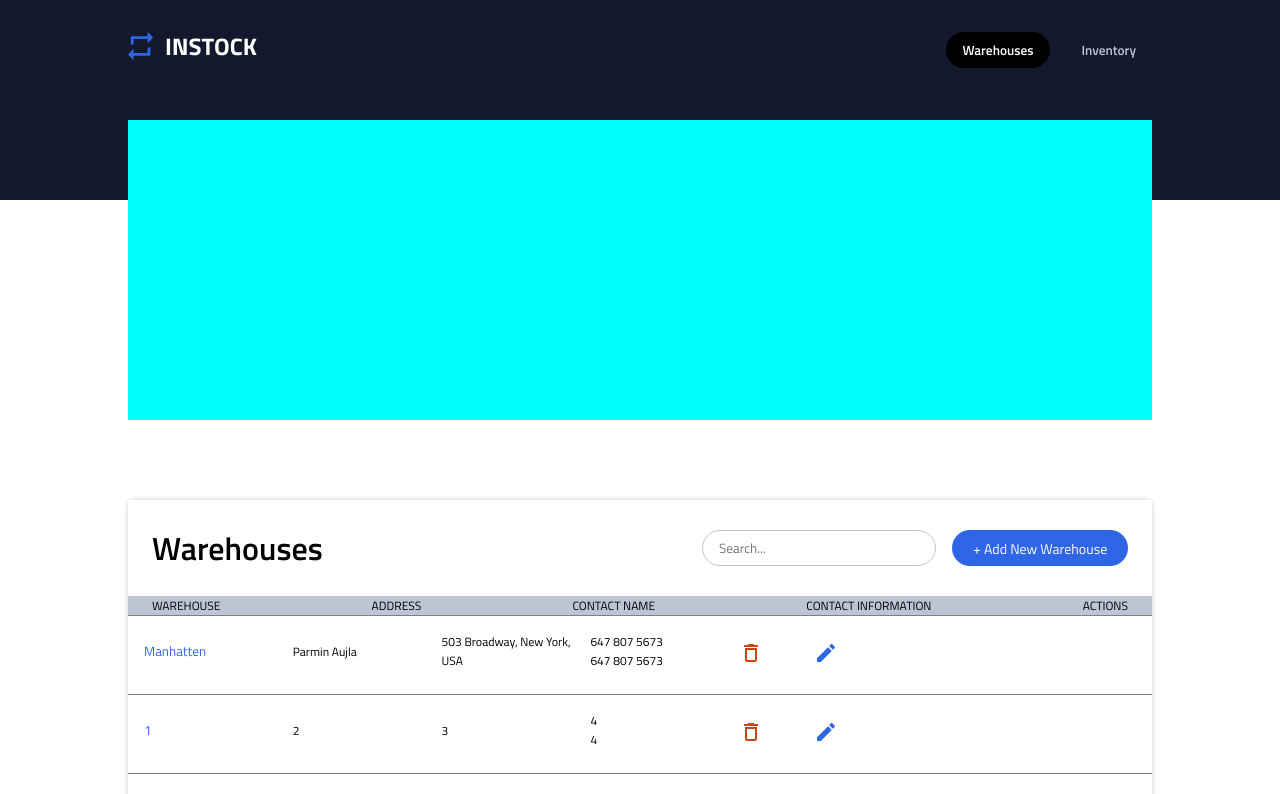
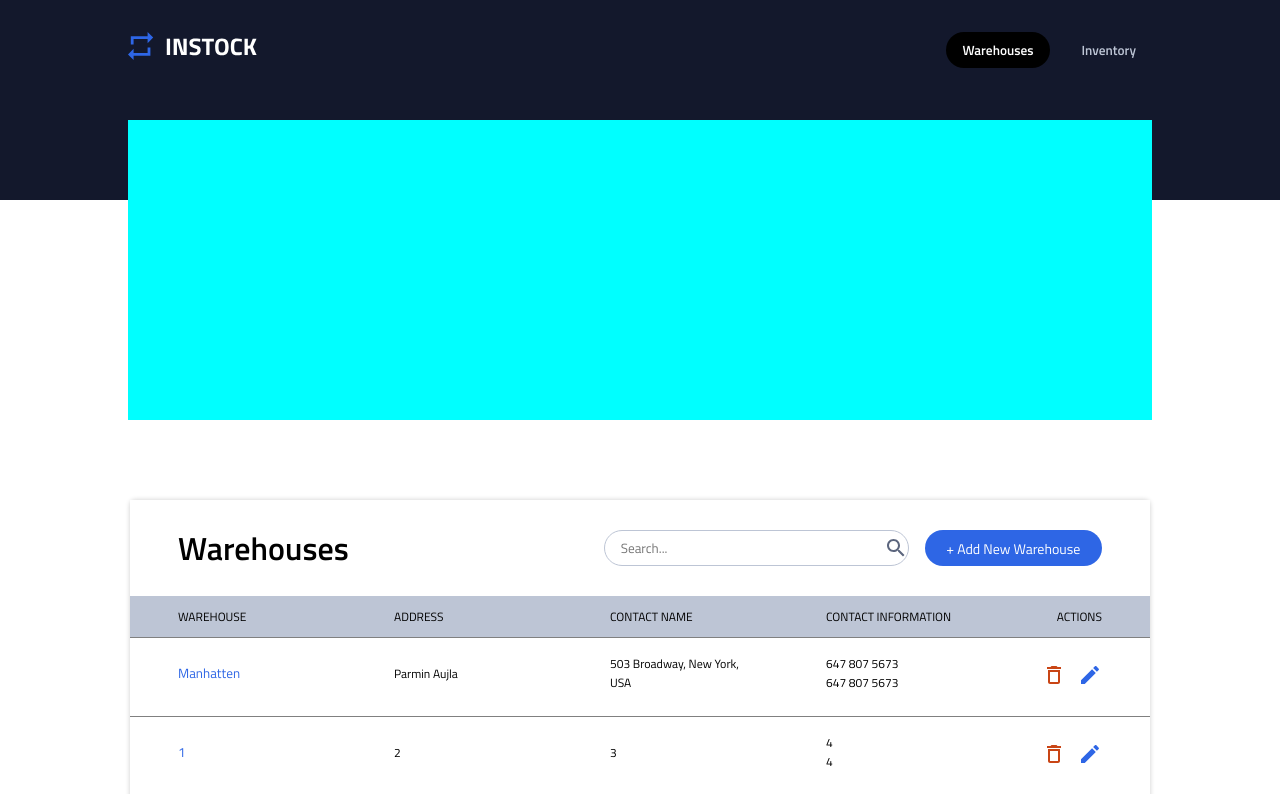
Before and after one commit to ATrainstation/InStock, a React (Vite) app: page / in a window 1280 px wide. Shown: the top 794 px of the page. Built offline with nearby package versions, Linux system fonts and the light colour scheme.

Commit message:
feat(neil-9): Styled responsiveness of warehouse component

```diff
--- a/src/components/WareHouse/WareHouse.jsx
+++ b/src/components/WareHouse/WareHouse.jsx
@@ -6,6 +6,7 @@ import Button from "../Button/Button";
 export default function () {
 
   return (
+    <div className="warehouses-container">
     <div className="warehouses">
       <div className="warehouse-header">
         <h1 className="warehouse-header__title">Warehouses</h1>
@@ -22,13 +23,24 @@ export default function () {
       </div>
 
       <div className="warehouse-list">
+        <span className="item-container">
         <p>WAREHOUSE</p>
+        </span>
+        <span className="item-container">
         <p>ADDRESS</p>
+        </span>
+        <span className="item-container">
         <p>CONTACT NAME</p>
+        </span>
+        <span className="item-container">
         <p>CONTACT INFORMATION</p>
-        <p>ACTIONS</p>
+        </span>
+        <span className="item-container-actions">
+        <p className="warehouse-list__last">ACTIONS</p>
+        </span>
       </div>
       <WareHouseItem className="warehouse-rows" />
     </div>
+    </div>
   );
 }
--- a/src/components/WareHouse/WareHouse.scss
+++ b/src/components/WareHouse/WareHouse.scss
@@ -1,9 +1,14 @@
+.warehouses-container {
+  width: 100%;
+  display: flex;
+}
+
 .warehouses {
-  width: 80%;
+  width: 100%;
   background-color: white;
   box-shadow: 0 0 5px rgba(0, 0, 0, 0.2);
-  margin: auto;
   border-radius: 5px;
+  margin: 0 1rem;
 }
 
 .warehouse-header {
@@ -26,7 +31,7 @@
     box-sizing: border-box;
     background-image: url(../../assets/icons/search-24px.svg);
     background-repeat: no-repeat;
-    background-position: 14.5rem;
+    background-position: right;
     width: 100%;
     border: 0.5px solid #bdc5d5;
     margin-bottom: 1rem;
@@ -37,9 +42,9 @@
   }
 }
 
-.warehouse-list{
-display: none;
-font-size: 12px;
+.warehouse-list {
+  display: none;
+  font-size: 12px;
 }
 
 @media screen and (min-width: 768px) {
@@ -59,35 +64,69 @@ font-size: 12px;
     justify-content: end;
     align-items: center;
     &__search {
-      width: 45%;
-      background-position: 10rem;
+      width: 47%;
       margin: 0;
       margin-right: 1rem;
     }
 
     &__add {
-      width: 40%;
+      width: 43%;
     }
   }
-  .warehouse-list{
+  .warehouse-list {
     display: flex;
     width: 100%;
     justify-content: space-between;
-    padding: 0 24px 0 24px;
+    padding: 11px 24px 11px 24px;
     box-sizing: border-box;
     background-color: #bdc5d5;
+
+    &__last {
+      text-align: end;
+      justify-content: end;
+      display: flex;
     }
+  }
+}
+.item-container {
+  width: 20%;
+}
+.item-container p {
+  width: 100%;
+}
+.item-container-actions {
+  width: 10%;
 }
 
 @media screen and (min-width: 1280px) {
+  .warehouses {
+    margin: 0 130px;
+  }
+  .warehouse-header{
+padding-left: 48px;
+padding-right: 48px;
+  }
+
+  .item-container-actions {
+    width: 6.5%;
+  }
   .header-interactive {
     &__search {
-      width: 40%;
-      background-position: 16rem;
+      width: 55%;
     }
 
     &__add {
-      width: 30%;
+      width: 32%;
+    }
+  }
+
+  .warehouse-list {
+    padding: 11px 48px 11px 48px;
+
+    &__last {
+      text-align: end;
+      justify-content: end;
+      display: flex;
     }
   }
 }
--- a/src/components/WareHouseItem/WareHouseItem.jsx
+++ b/src/components/WareHouseItem/WareHouseItem.jsx
@@ -4,7 +4,12 @@ import "./WareHouseItem.scss";
 
 export default function WareHouseItem() {
   const testData = [
-    { warehouse: 'Manhatten', contact: 'Parmin Aujla', address: '503 Broadway, New York, USA', info: '647 807 5673' },
+    {
+      warehouse: "Manhatten",
+      contact: "Parmin Aujla",
+      address: "503 Broadway, New York, USA",
+      info: "647 807 5673",
+    },
     { warehouse: 1, contact: 2, address: 3, info: 4 },
     { warehouse: 1, contact: 2, address: 3, info: 4 },
     { warehouse: 1, contact: 2, address: 3, info: 4 },
@@ -14,7 +19,7 @@ export default function WareHouseItem() {
   ];
 
   return (
-    <div>
+    <>
       {testData.map((item) => (
         <div className="row">
           <div className="item">
@@ -44,6 +49,6 @@ export default function WareHouseItem() {
           </div>
         </div>
       ))}
-    </div>
+    </>
   );
 }
--- a/src/components/WareHouseItem/WareHouseItem.scss
+++ b/src/components/WareHouseItem/WareHouseItem.scss
@@ -1,9 +1,9 @@
 .item {
-  width: 50%;
+  width: 45%;
   margin-bottom: 0.5rem;
-  font-size: 11px;
+  font-size: 13px;
   &__header {
-    font-size: 10px;
+    font-size: 11px;
     margin-bottom: 0.2rem;
   }
   &__warehouse {
@@ -35,14 +35,16 @@
 
 @media screen and (min-width: 768px) {
   .row {
-    justify-content: start;
+    justify-content: space-between;
     align-items: center;
+    padding-right:24px;
+    padding-left: 24px;
   }
   .item {
     align-items: left;
     flex-direction: column;
     display: flex;
-    width: 15%;
+    width: 20%;
     font-size: 12px;
     &__header {
       display: none;
@@ -51,8 +53,40 @@
       text-align: start;
     }
   }
+  .item p {
+    width: 70%;
+  }
   .actions {
     width: 10%;
     margin: 0;
   }
 }
+
+@media screen and (min-width: 1280px) {
+  .row {
+    justify-content: space-between;
+    align-items: center;
+    padding-right:48px;
+    padding-left: 48px;
+  }
+  .item {
+    align-items: left;
+    flex-direction: column;
+    display: flex;
+    width: 20%;
+    font-size: 12px;
+    &__header {
+      display: none;
+    }
+    &__warehouse {
+      text-align: start;
+    }
+  }
+  .item p {
+    width: 80%;
+  }
+  .actions {
+    width: 6.5%;
+    margin: 0;
+  }
+}
```
